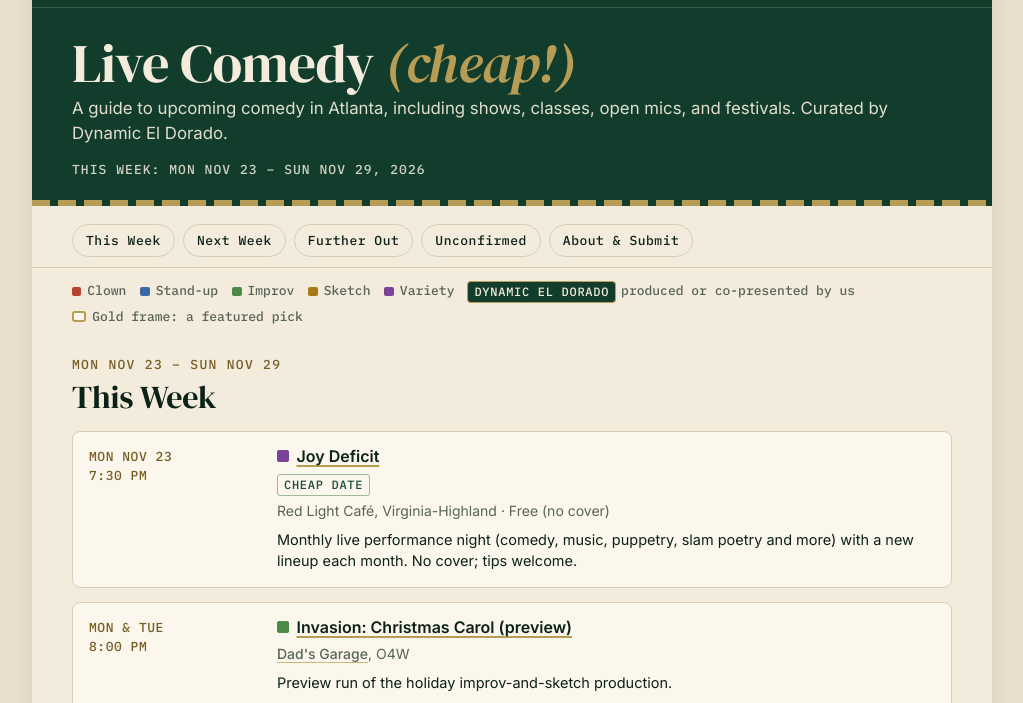
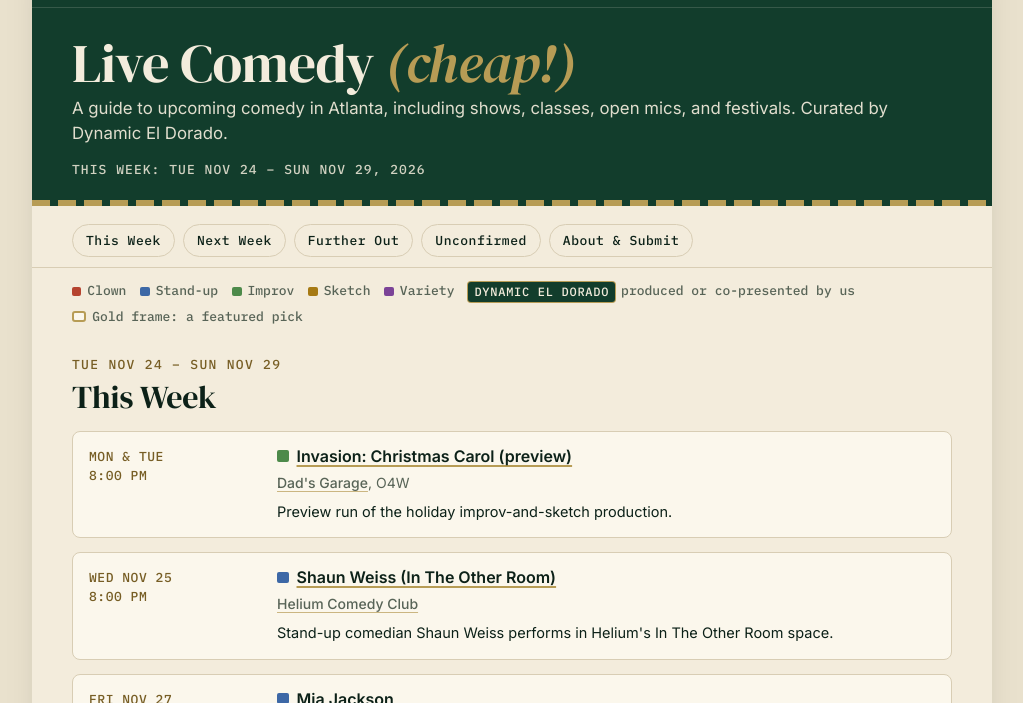
Before and after one commit to dynamiceldorado/live-comedy-guide, a plain HTML site: page index.html in a window 1280 px wide. Shown: the part 97-800 px from the top of the page, without its empty margins (128-1151 px from the left). Drawn offline with Linux system fonts and the light colour scheme.

Commit message:
Robot publish 2026-11-24

```diff
--- a/index.html
+++ b/index.html
@@ -338,7 +338,7 @@ td .what{font-size:14px}
   <header class="mast">
     <h1>Live Comedy <em>(cheap!)</em></h1>
     <p class="sub">A guide to upcoming comedy in Atlanta, including shows, classes, open mics, and festivals. Curated by Dynamic El Dorado.</p>
-    <div class="issue"><span>This week: Mon Nov 23 – Sun Nov 29, 2026</span></div>
+    <div class="issue"><span>This week: Tue Nov 24 – Sun Nov 29, 2026</span></div>
   </header>
   <div class="content">
     <nav class="toc" aria-label="Sections"><a href="#thisweek">This Week</a><a href="#nextweek">Next Week</a><a href="#furtherout">Further Out</a><a href="#unconfirmed">Unconfirmed</a><a href="#about">About &amp; Submit</a></nav>
@@ -349,11 +349,10 @@ td .what{font-size:14px}
     </div>
 
 <section id="thisweek">
-<p class="eyebrow">Mon Nov 23 – Sun Nov 29</p>
+<p class="eyebrow">Tue Nov 24 – Sun Nov 29</p>
 <h2>This Week</h2>
 
 <div class="grid c1">
-<article class="ev"><div class="evb"><p class="when">Mon Nov 23<span class="t">7:30 PM</span></p><h4><i class="sq var" role="img" aria-label="Variety" title="Variety"></i><a href="https://redlightcafe.com/events/joy-deficit-monthly-live-performance-event-nov-23-2026">Joy Deficit</a></h4><p class="chips"><span class="chip cheap">Cheap date</span></p><p class="where">Red Light Café, Virginia-Highland · Free (no cover)</p><p class="desc">Monthly live performance night (comedy, music, puppetry, slam poetry and more) with a new lineup each month. No cover; tips welcome.</p></div></article>
 <article class="ev"><div class="evb"><p class="when">Mon &amp; Tue<span class="t">8:00 PM</span></p><h4><i class="sq impro" role="img" aria-label="Improv" title="Improv"></i><a href="https://www.dadsgarage.com/shows">Invasion: Christmas Carol (preview)</a></h4><p class="where"><a href="https://www.dadsgarage.com">Dad&#x27;s Garage</a>, O4W</p><p class="desc">Preview run of the holiday improv-and-sketch production.</p></div></article>
 <article class="ev"><div class="evb"><p class="when">Wed Nov 25<span class="t">8:00 PM</span></p><h4><i class="sq stand" role="img" aria-label="Stand-up" title="Stand-up"></i><a href="https://atlanta.heliumcomedy.com/events/144338">Shaun Weiss (In The Other Room)</a></h4><p class="where"><a href="https://atlanta.heliumcomedy.com">Helium Comedy Club</a></p><p class="desc">Stand-up comedian Shaun Weiss performs in Helium&#x27;s In The Other Room space.</p></div></article>
 <article class="ev"><div class="evb"><p class="when">Fri Nov 27<span class="t">7:30 &amp; 9:30 PM</span></p><h4><i class="sq stand" role="img" aria-label="Stand-up" title="Stand-up"></i><a href="https://www.punchline.com/comic/?id=7002&amp;comic=Mia%20Jackson&amp;source=events">Mia Jackson</a></h4><p class="where"><a href="https://www.punchline.com">The Punchline</a>, ITP</p><p class="desc">Stand-up comedian Mia Jackson performs at The Punchline; shows continue Saturday, Nov 28.</p></div></article>
@@ -457,7 +456,6 @@ td .what{font-size:14px}
 <h2>Unconfirmed</h2>
 <p class="lead">These may happen, but we do not have full details yet. Check with the producer before you plan around them.</p>
 <div class="grid c3">
-<article class="ev unc"><div class="evb"><p class="when">Mon Nov 23<span class="t">8:00 PM</span></p><h4><i class="sq stand" role="img" aria-label="Stand-up" title="Stand-up"></i><a href="https://www.punchline.com/comic/?id=6783&amp;comic=Jeff%20Justice%20Comedy%20Workshoppe%20Graduation%20Show&amp;source=events">Jeff Justice Comedy Workshoppe Graduation Show</a></h4><p class="chips"><span class="chip unc">Unconfirmed</span></p><p class="where"><a href="https://www.punchline.com">The Punchline</a></p></div></article>
 <article class="ev unc"><div class="evb"><p class="when">Wed Nov 25<span class="t">8:00 PM</span></p><h4><i class="sq stand" role="img" aria-label="Stand-up" title="Stand-up"></i><a href="https://www.punchline.com/comic/?id=6961&amp;comic=Jeff%20Justice%20Alumni%20All-Stars%20Hosted%20By%20Mark%20Evans&amp;source=events">Jeff Justice Alumni All-Stars, hosted by Mark Evans</a></h4><p class="chips"><span class="chip unc">Unconfirmed</span></p><p class="where"><a href="https://www.punchline.com">The Punchline</a></p></div></article>
 <article class="ev unc"><div class="evb"><p class="when">Wed Nov 25<span class="t">8:00 PM</span></p><h4><i class="sq impro" role="img" aria-label="Improv" title="Improv"></i><a href="https://www.dadsgarage.com/shows">Maestro</a></h4><p class="chips"><span class="chip unc">Unconfirmed</span></p><p class="where"><a href="https://www.dadsgarage.com">Dad&#x27;s Garage</a>, O4W</p></div></article>
 <article class="ev unc"><div class="evb"><p class="when">Tue Dec 1</p><h4><i class="sq stand" role="img" aria-label="Stand-up" title="Stand-up"></i><a href="https://www.instagram.com/quietlyunhingedprod/">Quietly Unhinged presents Well Drafted Comedy</a></h4><p class="chips"><span class="chip unc">Unconfirmed</span></p><p class="where">Stout Brothers, Smyrna</p></div></article>
@@ -498,7 +496,7 @@ td .what{font-size:14px}
       <a href="https://www.facebook.com/DynamicElDorado">Facebook</a>
     </div>
     <p class="legal">We build this Guide from venue and ticketing pages and community submissions, and we do our best to keep it current. We still get things wrong and leave things out. Dates, times, prices, lineups and ticket links change without notice, so confirm with the venue or ticket seller before you go. The Guide is provided as is. Dynamic El Dorado is not responsible for errors, omissions, cancellations or changes, or for the content, policies or conduct of third-party venues, producers or sites we link to. A listing is not an endorsement, and a missing one is not a snub. Spot a mistake? <a href="https://docs.google.com/forms/d/e/1FAIpQLSdmeltLBWwirmeO_R6KCv9PdUNMEizfonqVJX2pDmcGjky0cQ/viewform">Tell us here</a>.</p>
-    <p class="updated">Last updated Nov 23, 2026</p>
+    <p class="updated">Last updated Nov 24, 2026</p>
   </footer>
 </article>
 
```
Also changed, not shown: performers/index.html (+3 -5 lines).
